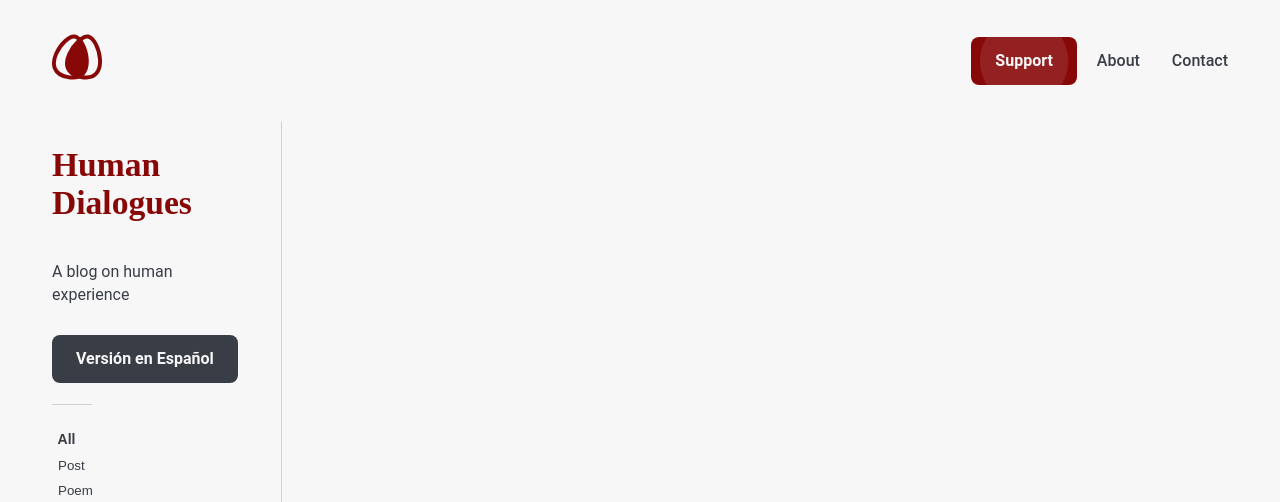
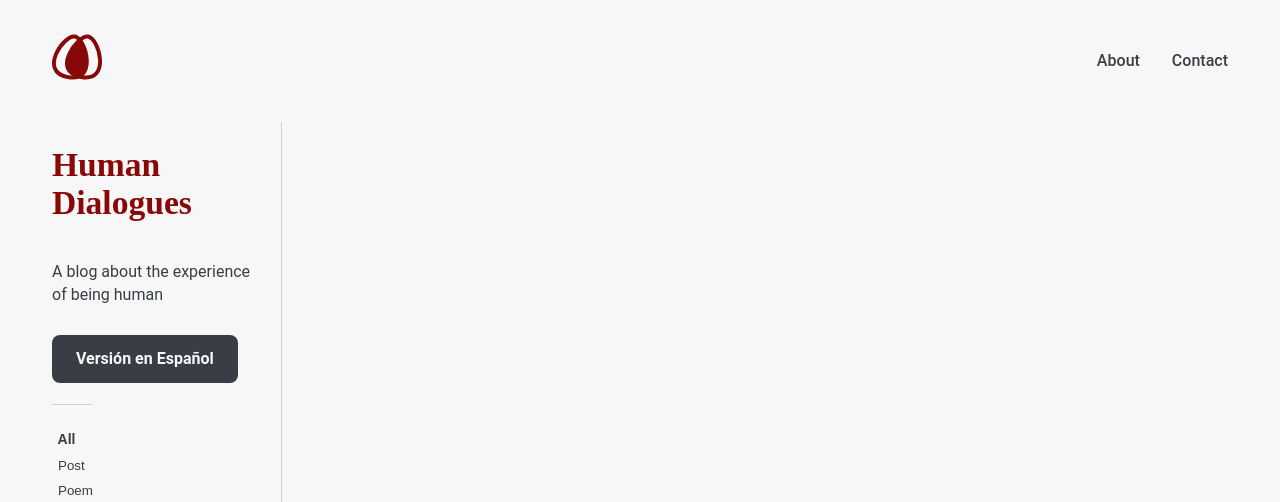
Before and after one commit to laotzee/dialogues, a Flask app: page / in a window 1280 px wide. Shown: the top 502 px of the page. Run offline with Flask 3, Linux system fonts and the light colour scheme; some web fonts are replaced.

Commit message:
Change blog description. Add Ko-fi widget on base template. Remove support button

```diff
--- a/app/templates/index.html
+++ b/app/templates/index.html
@@ -7,7 +7,7 @@
 {% block aside %}
     <h1 class="logo" >Human<br>Dialogues</h1>
 
-    <p>A blog on human experience</p>
+    <p>A blog about the experience of being human</p>
     <a href="" class="button">Versión en Español</a>
     <div class="bar"></div>
     <nav class="content-filters" aria-label="Blog categories">
--- a/app/templates/partials/base.html
+++ b/app/templates/partials/base.html
@@ -25,5 +25,13 @@
         {% include 'partials/footer.html' %}
 
     </body>
-
+    <script src='https://storage.ko-fi.com/cdn/scripts/overlay-widget.js'></script>
+    <script>
+      kofiWidgetOverlay.draw('humandialogues', {
+        'type': 'floating-chat',
+        'floating-chat.donateButton.text': 'Support me',
+        'floating-chat.donateButton.background-color': '#393E46',
+        'floating-chat.donateButton.text-color': 'F7F7F7'
+      });
+    </script>
 </html>
--- a/app/templates/partials/header.html
+++ b/app/templates/partials/header.html
@@ -4,7 +4,6 @@
     </a>
 
     <div class="nav-container">
-        <a class="button dono pulse-button">Support</a>
         <button class="nav-toggle" aria-expanded="false" aria-controls="primary-navigation">
             <span class="hamburger"></span>
         </button>
--- a/app/templates/post.html
+++ b/app/templates/post.html
@@ -10,6 +10,7 @@
 {% endblock %}
 
 {% block main %}
+<div class='post-content'>
 
     <div class='top-post'>
         <h1>{{post.title}}</h1>
@@ -19,6 +20,8 @@
         {{post.body_html | safe }}
     </div>
 
+    {% include "partials/subs.html"%}
     {% include "partials/author.html"%}
 
+</div>
 {% endblock %}
```
Lines whose indentation alone changed are shown as unchanged.
